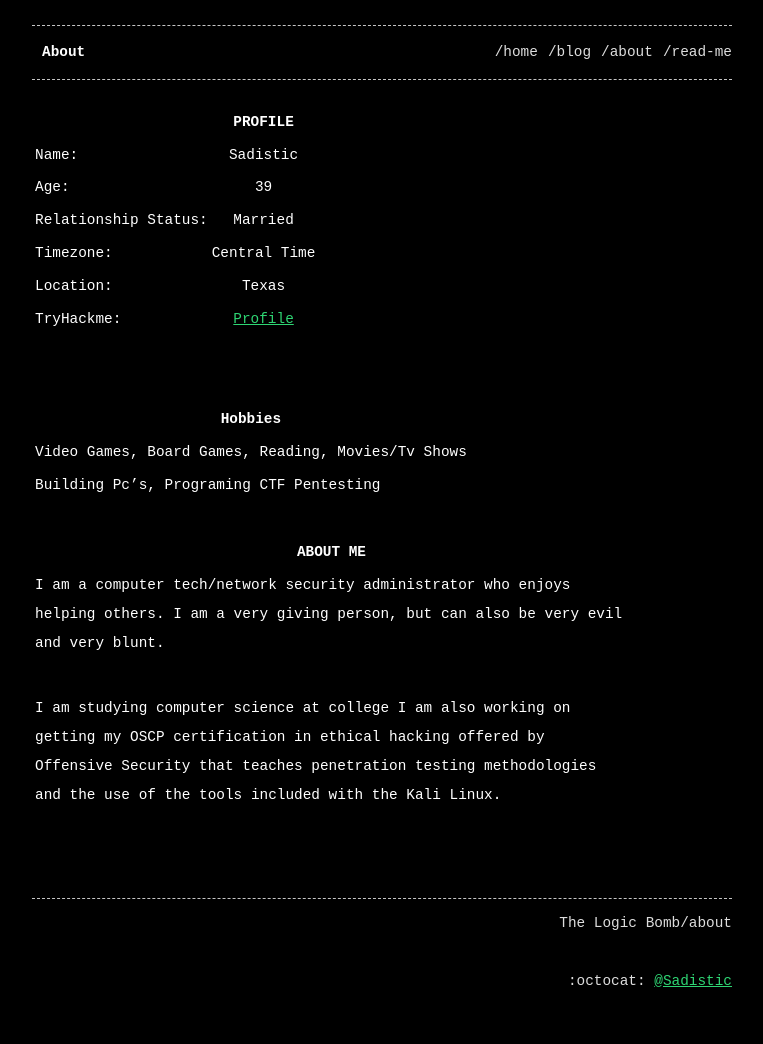
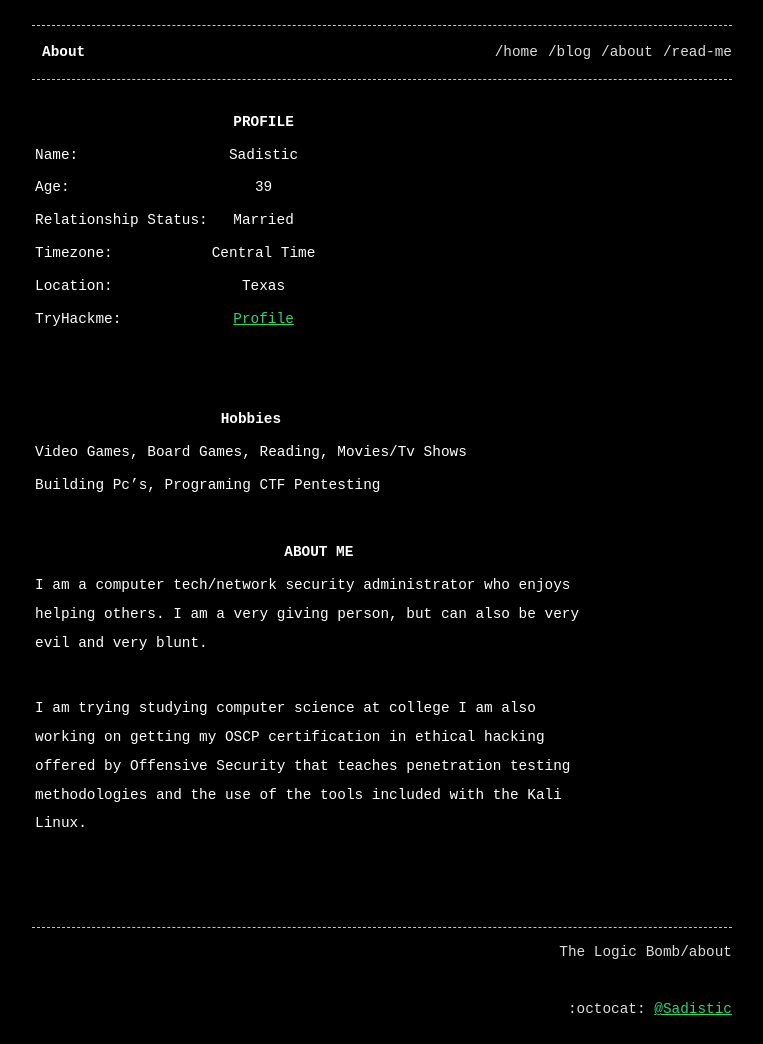
Before and after one commit to Sadistic/lb, a Jekyll site: the page built from about.md, in a window 1280 px wide. Shown: the whole page, without its empty margins (258-1021 px from the left). Built offline with Jekyll 4.4.1, drawn with Linux system fonts in a browser that asks for light colours; before the commit the page ends 1015 px from its top, so only the background shows below that.

Commit message:
Update about.md

```diff
--- a/about.md
+++ b/about.md
@@ -42,13 +42,13 @@
 
 
 
-|----------------------+------------------------------------------------+----------------------------------------------------------------------------------------------------------------------------------------------------+---+---+---+---+---+---|
-|    ABOUT ME          |		                                        |                                                                                                                                                    |   |   |   |   |   |   |
-|----------------------+------------------------------------------------+----------------------------------------------------------------------------------------------------------------------------------------------------+---+---+---+---+---+---|
-| I am a computer tech/network security administrator who enjoys helping others. I am a very giving person, but can also be very evil and very blunt.                                                                                                |
-|                                                                                                                                                                                                                                                    |
-| I am studying computer science at college I am also working on getting my OSCP certification in ethical hacking offered by Offensive Security that teaches penetration testing methodologies and the use of the tools included with the Kali Linux.|                                                                                                                                       |
-|                                                                                                                                                                                                                                                    |
-|======================+================================================+====================================================================================================================================================+===+===+===+===+===+===|
-|                      |                                                |                                                                                                                                                    |   |   |   |   |   |   |
-|----------------------+------------------------------------------------+----------------------------------------------------------------------------------------------------------------------------------------------------+---+---+---+---+---+---|
+|----------------------+------------------------------------------------+----------------------------------------------------------------------------------------------------------------------------------------------------+---+---+---+---+---+----------|
+|    ABOUT ME          |		                                        |                                                                                                                                                    |   |   |   |   |   |          |
+|----------------------+------------------------------------------------+----------------------------------------------------------------------------------------------------------------------------------------------------+---+---+---+---+---+----------|
+| I am a computer tech/network security administrator who enjoys helping others. I am a very giving person, but can also be very evil and very blunt.                                                                                                       |
+|                                                                                                                                                                                                                                                           |
+| I am trying studying computer science at college I am also working on getting my OSCP certification in ethical hacking offered by Offensive Security that teaches penetration testing methodologies and the use of the tools included with the Kali Linux.|                                                                                                                                       |
+|                                                                                                                                                                                                                                                           |
+|======================+================================================+====================================================================================================================================================+===+===+===+===+===+==========|
+|                      |                                                |                                                                                                                                                    |   |   |   |   |   |   |   |  |
+|----------------------+------------------------------------------------+----------------------------------------------------------------------------------------------------------------------------------------------------+---+---+---+---+---+----------|
```
